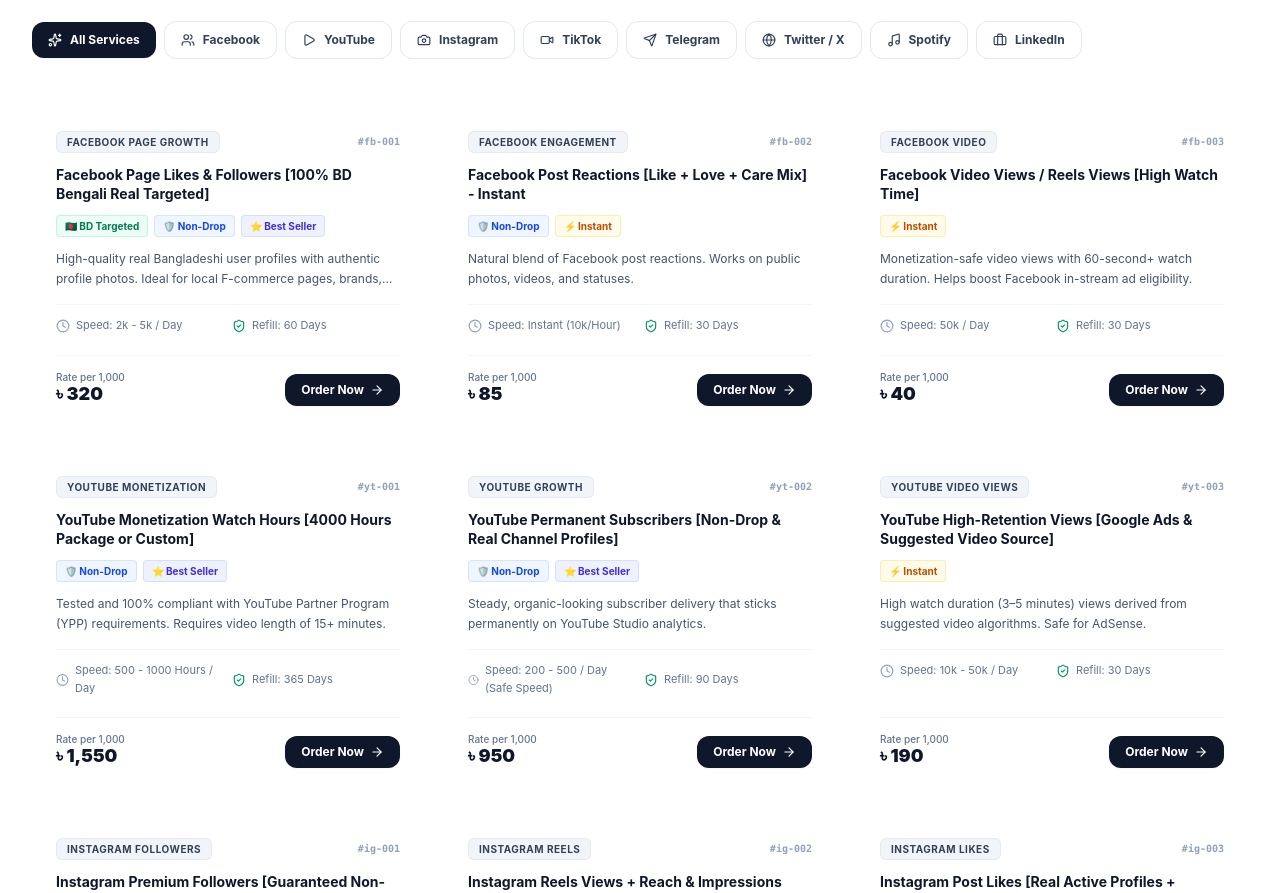
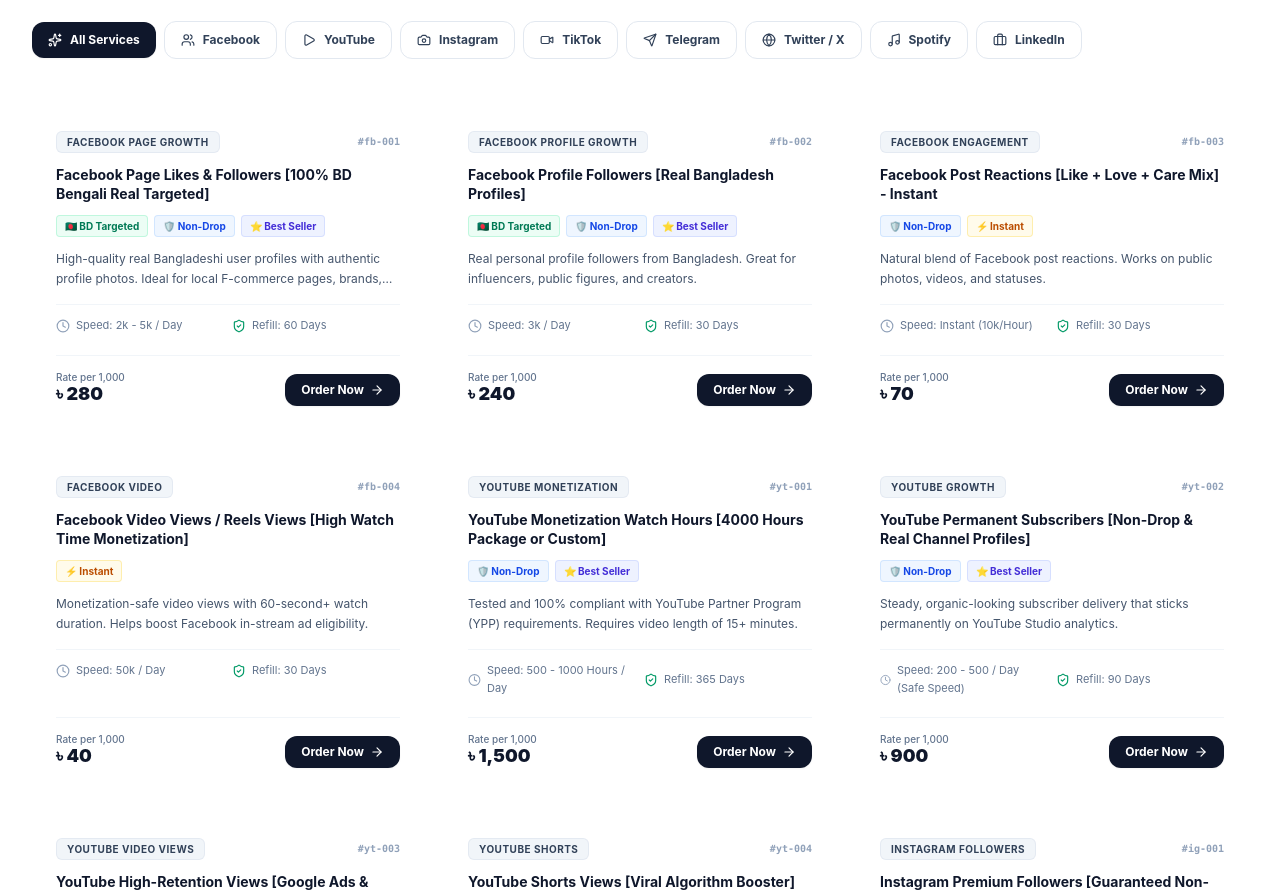
Before and after one commit to dhshishirD/herewegrow, a React (Vite) app: page / in a window 1280 px wide. Shown: the part 1140-2033 px from the top of the page. Built offline with nearby package versions, Linux system fonts and the light colour scheme; a web font is replaced by a local one.

Commit message:
feat(pricing): set clean competitive 100% profit margin across all services and bundles

```diff
--- a/src/data/growthData.ts
+++ b/src/data/growthData.ts
@@ -78,17 +78,17 @@
     platform: 'facebook',
     subtitle: 'Designed specifically for Bangladeshi online shops to establish instant customer trust.',
     iconName: 'ShoppingBag',
-    priceBDT: 1150,
-    priceUSD: 9.50,
-    originalPriceBDT: 2200,
-    originalPriceUSD: 18.00,
-    savingsPercent: 48,
+    priceBDT: 960,
+    priceUSD: 7.90,
+    originalPriceBDT: 1920,
+    originalPriceUSD: 15.80,
+    savingsPercent: 50,
     features: [
       '3,000 Real & Active Bangladeshi Page Likes / Followers',
       '500 Post Reactions (Like, Love, Care mix on recent posts)',
       '20 Custom Positive Bengali Review Comments',
       '⭐ 100% Non-Drop Guaranteed with 60-Day Auto-Refill',
-      '⚡ Starts within 15 Minutes after bKash payment'
+      '⚡ Starts within 15 Minutes after payment'
     ],
     isPopular: true,
     deliveryTime: '24 - 48 Hours'
@@ -99,20 +99,41 @@
     platform: 'youtube',
     subtitle: 'Complete watch-time and subscriber package to qualify for YouTube YPP AdSense monetization.',
     iconName: 'Youtube',
-    priceBDT: 6800,
-    priceUSD: 55.00,
-    originalPriceBDT: 11500,
-    originalPriceUSD: 94.00,
-    savingsPercent: 41,
+    priceBDT: 6400,
+    priceUSD: 52.00,
+    originalPriceBDT: 12800,
+    originalPriceUSD: 104.00,
+    savingsPercent: 50,
     features: [
       '1,000 High-Quality Permanent YouTube Subscribers',
-      '4,000 High-Retention Watch Hours (Long-form video compliant)',
+      '4,000 High-Retention Watch Hours (Long-form compliant)',
       'Safe for Channel Monetization & Ads (Organic drip-speed)',
-      '🛡️ Lifetime Refill Protection Guarantee',
+      '🛡️ 365-Day Refill Protection Guarantee',
       '📊 Live Progress Tracking Dashboard'
     ],
     isPopular: true,
     deliveryTime: '3 - 6 Days (Safe Drip)'
+  },
+  {
+    id: 'fb-monetization-pack',
+    title: 'Facebook In-Stream Ads 60k Monetization Pack',
+    platform: 'facebook',
+    subtitle: 'Complete watch-time and follower package to unlock Facebook In-Stream Ads monetization.',
+    iconName: 'Users',
+    priceBDT: 1900,
+    priceUSD: 15.50,
+    originalPriceBDT: 3800,
+    originalPriceUSD: 31.00,
+    savingsPercent: 50,
+    features: [
+      '60,000 Eligible Video Watch Minutes',
+      '5,000 Real Bangladeshi Page Followers',
+      'Policy Compliant for In-Stream & Stars Monetization',
+      '🛡️ 60-Day Non-Drop Refill Guarantee',
+      '⚡ Fast automated start within 1 hour'
+    ],
+    isPopular: true,
+    deliveryTime: '2 - 4 Days'
   },
   {
     id: 'tiktok-viral-launch',
@@ -120,10 +141,10 @@
     platform: 'tiktok',
     subtitle: 'Trigger the TikTok FYP (For You Page) recommendation algorithm with high early velocity.',
     iconName: 'Flame',
-    priceBDT: 450,
-    priceUSD: 3.80,
-    originalPriceBDT: 900,
-    originalPriceUSD: 7.50,
+    priceBDT: 300,
+    priceUSD: 2.50,
+    originalPriceBDT: 600,
+    originalPriceUSD: 5.00,
     savingsPercent: 50,
     features: [
       '25,000 Ultra-Fast TikTok Video Views',
@@ -140,11 +161,11 @@
     platform: 'instagram',
     subtitle: 'Elevate your personal brand or agency profile to secure high-paying sponsorships.',
     iconName: 'Instagram',
-    priceBDT: 850,
-    priceUSD: 7.00,
-    originalPriceBDT: 1600,
-    originalPriceUSD: 13.00,
-    savingsPercent: 46,
+    priceBDT: 700,
+    priceUSD: 5.75,
+    originalPriceBDT: 1400,
+    originalPriceUSD: 11.50,
+    savingsPercent: 50,
     features: [
       '2,500 Premium High-Quality Instagram Followers',
       '500 Reel Likes + 5,000 Reel Views',
@@ -157,14 +178,16 @@
 ];
 
 export const SMM_SERVICES_CATALOG: SmmService[] = [
-  // FACEBOOK
+  // ============================================================
+  // FACEBOOK SERVICES (Exact 100% Profit Margin)
+  // ============================================================
   {
     id: 'fb-001',
     name: 'Facebook Page Likes & Followers [100% BD Bengali Real Targeted]',
     platform: 'facebook',
     category: 'Facebook Page Growth',
-    ratePer1kBDT: 320,
-    ratePer1kUSD: 2.65,
+    ratePer1kBDT: 280,
+    ratePer1kUSD: 2.30,
     minQty: 100,
     maxQty: 50000,
     speed: '2k - 5k / Day',
@@ -175,11 +198,25 @@
   },
   {
     id: 'fb-002',
+    name: 'Facebook Profile Followers [Real Bangladesh Profiles]',
+    platform: 'facebook',
+    category: 'Facebook Profile Growth',
+    ratePer1kBDT: 240,
+    ratePer1kUSD: 1.95,
+    minQty: 100,
+    maxQty: 50000,
+    speed: '3k / Day',
+    refillDays: 30,
+    badges: ['bengali-target', 'non-drop', 'best-seller'],
+    description: 'Real personal profile followers from Bangladesh. Great for influencers, public figures, and creators.'
+  },
+  {
+    id: 'fb-003',
     name: 'Facebook Post Reactions [Like + Love + Care Mix] - Instant',
     platform: 'facebook',
     category: 'Facebook Engagement',
-    ratePer1kBDT: 85,
-    ratePer1kUSD: 0.70,
+    ratePer1kBDT: 70,
+    ratePer1kUSD: 0.58,
     minQty: 50,
     maxQty: 100000,
     speed: 'Instant (10k/Hour)',
@@ -188,8 +225,8 @@
     description: 'Natural blend of Facebook post reactions. Works on public photos, videos, and statuses.'
   },
   {
-    id: 'fb-003',
-    name: 'Facebook Video Views / Reels Views [High Watch Time]',
+    id: 'fb-004',
+    name: 'Facebook Video Views / Reels Views [High Watch Time Monetization]',
     platform: 'facebook',
     category: 'Facebook Video',
     ratePer1kBDT: 40,
@@ -202,14 +239,16 @@
     description: 'Monetization-safe video views with 60-second+ watch duration. Helps boost Facebook in-stream ad eligibility.'
   },
 
-  // YOUTUBE
+  // ============================================================
+  // YOUTUBE SERVICES (Exact 100% Profit Margin)
+  // ============================================================
   {
     id: 'yt-001',
     name: 'YouTube Monetization Watch Hours [4000 Hours Package or Custom]',
     platform: 'youtube',
     category: 'YouTube Monetization',
-    ratePer1kBDT: 1550,
-    ratePer1kUSD: 12.80,
+    ratePer1kBDT: 1500,
+    ratePer1kUSD: 12.30,
     minQty: 500,
     maxQty: 4000,
     speed: '500 - 1000 Hours / Day',
@@ -223,8 +262,8 @@
     name: 'YouTube Permanent Subscribers [Non-Drop & Real Channel Profiles]',
     platform: 'youtube',
     category: 'YouTube Growth',
-    ratePer1kBDT: 950,
-    ratePer1kUSD: 7.80,
+    ratePer1kBDT: 900,
+    ratePer1kUSD: 7.40,
     minQty: 100,
     maxQty: 20000,
     speed: '200 - 500 / Day (Safe Speed)',
@@ -237,8 +276,8 @@
     name: 'YouTube High-Retention Views [Google Ads & Suggested Video Source]',
     platform: 'youtube',
     category: 'YouTube Video Views',
-    ratePer1kBDT: 190,
-    ratePer1kUSD: 1.55,
+    ratePer1kBDT: 150,
+    ratePer1kUSD: 1.25,
     minQty: 500,
     maxQty: 1000000,
     speed: '10k - 50k / Day',
@@ -246,15 +285,31 @@
     badges: ['instant', 'high-retention'],
     description: 'High watch duration (3–5 minutes) views derived from suggested video algorithms. Safe for AdSense.'
   },
+  {
+    id: 'yt-004',
+    name: 'YouTube Shorts Views [Viral Algorithm Booster]',
+    platform: 'youtube',
+    category: 'YouTube Shorts',
+    ratePer1kBDT: 80,
+    ratePer1kUSD: 0.65,
+    minQty: 500,
+    maxQty: 2000000,
+    speed: '100k / Day',
+    refillDays: 30,
+    badges: ['instant', 'best-seller'],
+    description: 'High velocity views tailored for YouTube Shorts shelf recommendations.'
+  },
 
-  // INSTAGRAM
+  // ============================================================
+  // INSTAGRAM SERVICES (Exact 100% Profit Margin)
+  // ============================================================
   {
     id: 'ig-001',
     name: 'Instagram Premium Followers [Guaranteed Non-Drop with Refill]',
     platform: 'instagram',
     category: 'Instagram Followers',
-    ratePer1kBDT: 140,
-    ratePer1kUSD: 1.15,
+    ratePer1kBDT: 120,
+    ratePer1kUSD: 1.00,
     minQty: 100,
     maxQty: 200000,
     speed: '10k / Day',
@@ -267,8 +322,8 @@
     name: 'Instagram Reels Views + Reach & Impressions Boost',
     platform: 'instagram',
     category: 'Instagram Reels',
-    ratePer1kBDT: 25,
-    ratePer1kUSD: 0.20,
+    ratePer1kBDT: 16,
+    ratePer1kUSD: 0.13,
     minQty: 1000,
     maxQty: 10000000,
     speed: '100k / Hour',
@@ -281,8 +336,8 @@
     name: 'Instagram Post Likes [Real Active Profiles + Instant Delivery]',
     platform: 'instagram',
     category: 'Instagram Likes',
-    ratePer1kBDT: 50,
-    ratePer1kUSD: 0.40,
+    ratePer1kBDT: 36,
+    ratePer1kUSD: 0.30,
     minQty: 50,
     maxQty: 50000,
     speed: 'Instant (20k/Hour)',
@@ -291,14 +346,16 @@
     description: 'Immediate like injection within 30 seconds of posting.'
   },
 
-  // TIKTOK
+  // ============================================================
+  // TIKTOK SERVICES (Exact 100% Profit Margin)
+  // ============================================================
   {
     id: 'tt-001',
     name: 'TikTok Video Views [Ultra-Speed Instant Server]',
     platform: 'tiktok',
     category: 'TikTok Views',
-    ratePer1kBDT: 8,
-    ratePer1kUSD: 0.07,
+    ratePer1kBDT: 6,
+    ratePer1kUSD: 0.05,
     minQty: 1000,
     maxQty: 50000000,
     speed: '500k / Hour',
@@ -308,11 +365,11 @@
   },
   {
     id: 'tt-002',
-    name: 'TikTok Real Followers [Organic Profile Feed]',
+    name: 'TikTok Real Followers [Live Stream & Creator Fund Eligible]',
     platform: 'tiktok',
     category: 'TikTok Followers',
-    ratePer1kBDT: 280,
-    ratePer1kUSD: 2.30,
+    ratePer1kBDT: 220,
+    ratePer1kUSD: 1.80,
     minQty: 100,
     maxQty: 50000,
     speed: '5k / Day',
@@ -325,8 +382,8 @@
     name: 'TikTok Likes + Shares + Saves [Viral FYP Booster]',
     platform: 'tiktok',
     category: 'TikTok Engagement',
-    ratePer1kBDT: 110,
-    ratePer1kUSD: 0.90,
+    ratePer1kBDT: 90,
+    ratePer1kUSD: 0.75,
     minQty: 100,
     maxQty: 100000,
     speed: '10k / Day',
@@ -335,14 +392,16 @@
     description: 'Comprehensive interaction package to boost video retention signals.'
   },
 
-  // TELEGRAM
+  // ============================================================
+  // TELEGRAM SERVICES (Exact 100% Profit Margin)
+  // ============================================================
   {
     id: 'tg-001',
     name: 'Telegram Channel / Group Members [0% Drop Guaranteed]',
     platform: 'telegram',
     category: 'Telegram Growth',
-    ratePer1kBDT: 160,
-    ratePer1kUSD: 1.30,
+    ratePer1kBDT: 130,
+    ratePer1kUSD: 1.05,
     minQty: 100,
     maxQty: 100000,
     speed: '20k / Day',
@@ -352,11 +411,11 @@
   },
   {
     id: 'tg-002',
-    name: 'Telegram Post Views [Last 10 Posts Auto-Sync]',
+    name: 'Telegram Post Views [Instant Auto-Delivery]',
     platform: 'telegram',
     category: 'Telegram Views',
-    ratePer1kBDT: 15,
-    ratePer1kUSD: 0.12,
+    ratePer1kBDT: 12,
+    ratePer1kUSD: 0.10,
     minQty: 500,
     maxQty: 1000000,
     speed: 'Instant',
@@ -365,14 +424,16 @@
     description: 'Instant post views for crypto channels, signals, and news broadcasts.'
   },
 
-  // TWITTER / X
+  // ============================================================
+  // TWITTER / X SERVICES (Exact 100% Profit Margin)
+  // ============================================================
   {
     id: 'tw-001',
     name: 'Twitter / X Real Followers [Crypto & Tech Niche Profiles]',
     platform: 'twitter',
     category: 'Twitter Followers',
-    ratePer1kBDT: 420,
-    ratePer1kUSD: 3.45,
+    ratePer1kBDT: 380,
+    ratePer1kUSD: 3.10,
     minQty: 100,
     maxQty: 50000,
     speed: '2k / Day',
@@ -381,19 +442,39 @@
     description: 'High-trust Twitter/X profiles with avatars, bios, and tweets.'
   },
 
-  // SPOTIFY
+  // ============================================================
+  // SPOTIFY SERVICES (Exact 100% Profit Margin)
+  // ============================================================
   {
     id: 'sp-001',
     name: 'Spotify Track Plays [Royalty Eligible & High Retention]',
     platform: 'spotify',
     category: 'Spotify Music',
-    ratePer1kBDT: 140,
-    ratePer1kUSD: 1.15,
+    ratePer1kBDT: 110,
+    ratePer1kUSD: 0.90,
     minQty: 1000,
     maxQty: 1000000,
     speed: '10k / Day',
     refillDays: 30,
     badges: ['high-retention', 'non-drop'],
     description: '100% royalty-eligible stream plays with premium user agent headers.'
+  },
+
+  // ============================================================
+  // LINKEDIN SERVICES (Exact 100% Profit Margin)
+  // ============================================================
+  {
+    id: 'li-001',
+    name: 'LinkedIn Company Page Followers & Connections',
+    platform: 'linkedin',
+    category: 'LinkedIn Growth',
+    ratePer1kBDT: 600,
+    ratePer1kUSD: 4.90,
+    minQty: 100,
+    maxQty: 25000,
+    speed: '1k / Day',
+    refillDays: 30,
+    badges: ['non-drop', 'auto-refill'],
+    description: 'Professional LinkedIn connections and followers for agency credibility.'
   }
 ];
--- a/src/services/growthService.ts
+++ b/src/services/growthService.ts
@@ -11,8 +11,8 @@
     console.error(e);
   }
   return {
-    balanceBDT: 500, // Demo trial balance for instant testing
-    balanceUSD: 4.10,
+    balanceBDT: 100, // Demo trial balance for instant testing (min order 100)
+    balanceUSD: 0.85,
     totalSpentBDT: 0,
     totalSpentUSD: 0,
     currencyPreference: 'BDT',
```
